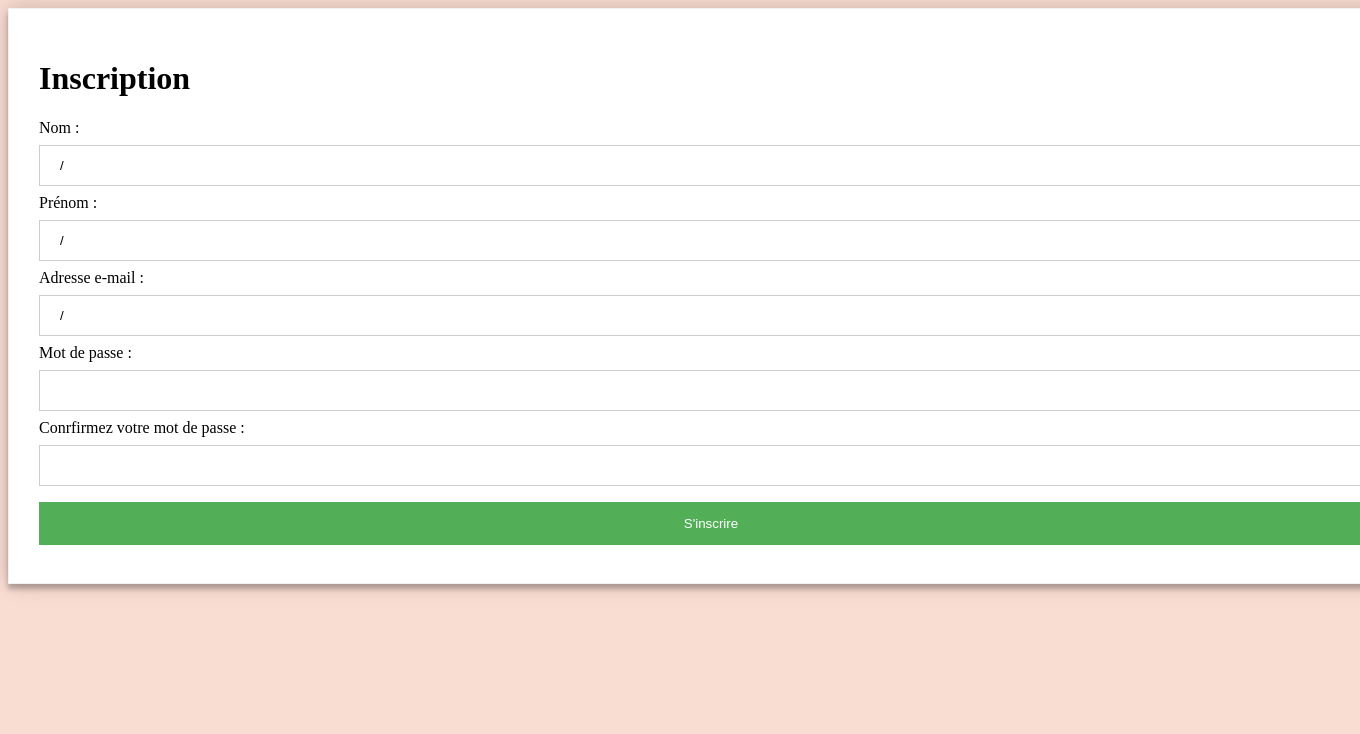
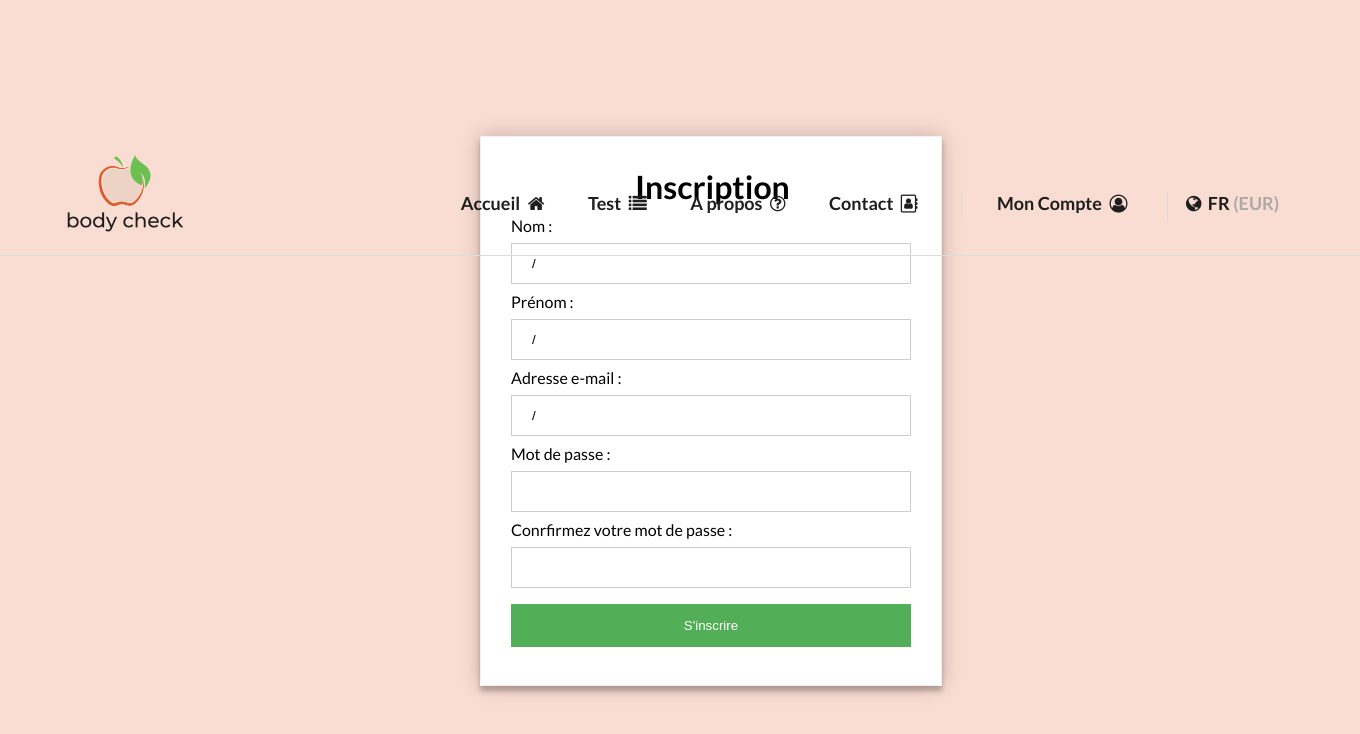
Before and after one commit to YacineAkki/Project_Web_MIASHS, a PHP site: page /templates/inscription.php in a window 1360 px wide; the page is wider, and only the part inside the window is pictured. Shown: the top 734 px of that part. Run offline with PHP 8.4, Linux system fonts and the light colour scheme; data that the repository does not hold is empty.

Commit message:
Arrangement et copié collé du header dans les templates

```diff
--- a/index.php
+++ b/index.php
@@ -22,7 +22,7 @@
                     <li><a href="templates/test.php" class="link">Test <i class="fa fa-list" aria-hidden="true"></i></a></li>
                     <li><a href="templates/apropos.php" class="link">A propos <i class="fa fa-question-circle-o" aria-hidden="true"></i></a></li>
                     <li><a href="templates/contact.php" class="link">Contact <i class="fa fa-address-book-o" aria-hidden="true"></i></a></li>
-                    <li id="nav-moncompte"><a href="templates/moncompte.php" class="link">Mon Compte <i class="fa fa-user-circle-o" aria-hidden="true"></i></a></li>
+                    <li id="nav-moncompte"><a href="templates/Connexion.php" class="link">Mon Compte <i class="fa fa-user-circle-o" aria-hidden="true"></i></a></li>
                     <li id="lang"><a><i class="fa fa-globe" aria-hidden="true"></i> FR <span id="eur">(EUR)</span></a></li>
                 </ul>
             </nav>
--- a/templates/Inscription.php
+++ b/templates/Inscription.php
@@ -7,12 +7,34 @@
             <meta http-equiv="Content-Type" content="text/html; charset=UTF-8" />
 	        <title>Inscription</title>
 	        <link rel="stylesheet" href="../style/connexionRelated.css" type="text/css" media="screen"/>
+            <link rel="stylesheet" href="../style/header.css">
+            <link rel="stylesheet" type="text/css" href="https://stackpath.bootstrapcdn.com/font-awesome/4.7.0/css/font-awesome.min.css">
+            <script src="https://cdnjs.cloudflare.com/ajax/libs/jquery/3.4.1/jquery.min.js" type=""></script>
+            <script src="../scripts/app.js" type="text/javascript"></script>
         </head>
 
         <body>
 
-            <div >
+            <header>
+                    <div class="logo-container">
+                        <a href="index.php"><img src="ressources/logo.png" alt="description" id="logo"></a>
+                    </div>
+                    <div class="container-menu-nav">
+                        <nav class="top-menu-nav">
+                            <ul class="top-menu">
+                                <li><a href="index.php" class="link">Accueil <i class="fa fa-home" aria-hidden="true"></i></a></li>
+                                <li><a href="templates/test.php" class="link">Test <i class="fa fa-list" aria-hidden="true"></i></a></li>
+                                <li><a href="templates/apropos.php" class="link">A propos <i class="fa fa-question-circle-o" aria-hidden="true"></i></a></li>
+                                <li><a href="templates/contact.php" class="link">Contact <i class="fa fa-address-book-o" aria-hidden="true"></i></a></li>
+                                <li id="nav-moncompte"><a href="templates/moncompte.php" class="link">Mon Compte <i class="fa fa-user-circle-o" aria-hidden="true"></i></a></li>
+                                <li id="lang"><a><i class="fa fa-globe" aria-hidden="true"></i> FR <span id="eur">(EUR)</span></a></li>
+                            </ul>
+                        </nav>
+                        <div class="toggle"><span></span></div>
+                    </div>
+            </header>
 
+            <div id="container">
 
                     <!-- saisi des inputs -->
                     <form action="enregistrement.php" method="post" autocomplete="off">
@@ -70,11 +92,7 @@
 
                     </form>
 
-
-
-
-
-             </div>
+            </div>
 
         </body>
 </html>
```
Also changed, not shown: templates/Connexion.php (+23 -4 lines), templates/enregistrement.php (+2 -5 lines), templates/moncompte.php (deleted, +0 -55 lines), templates/apropos.php (added), templates/contact.php (added).
